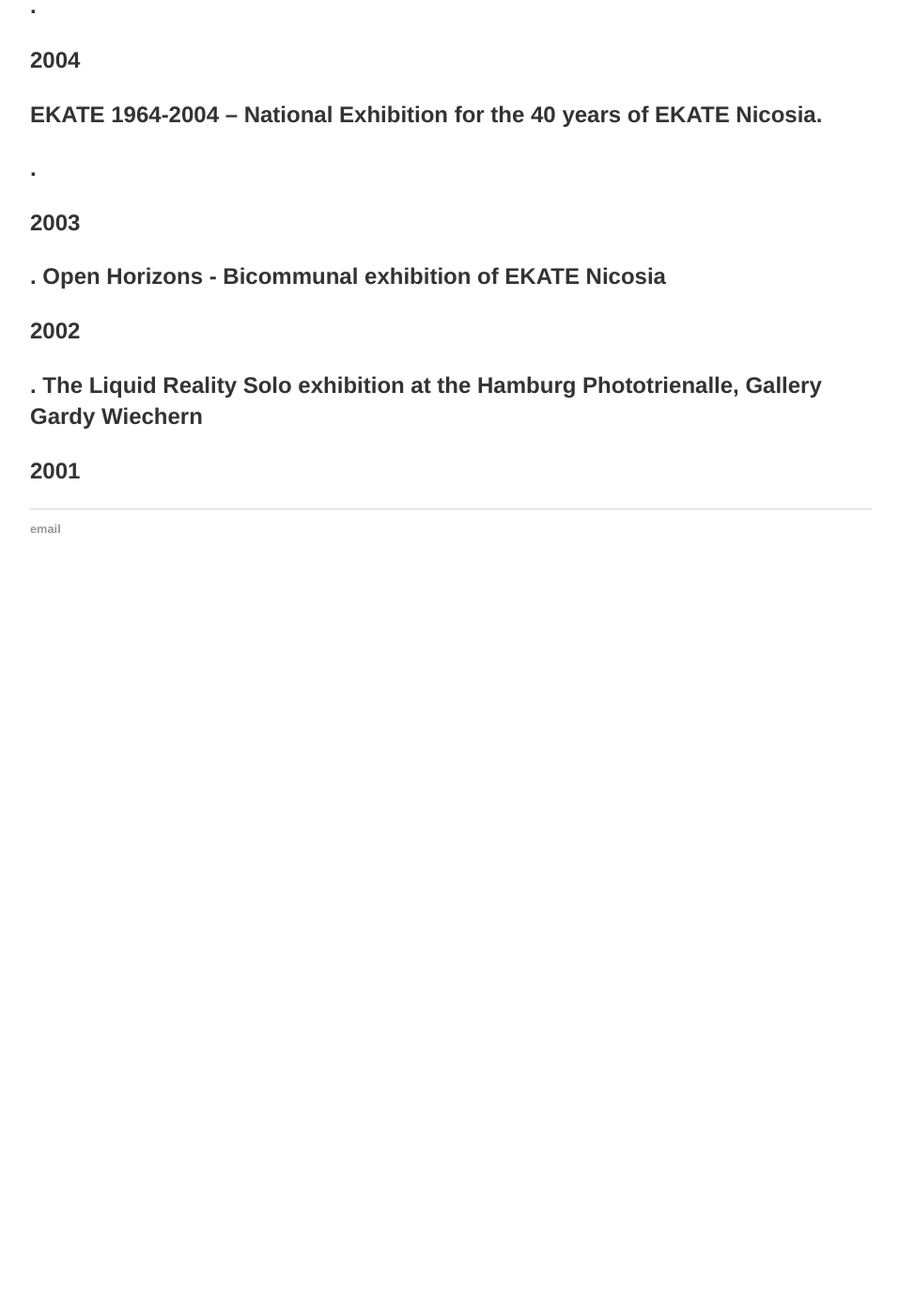
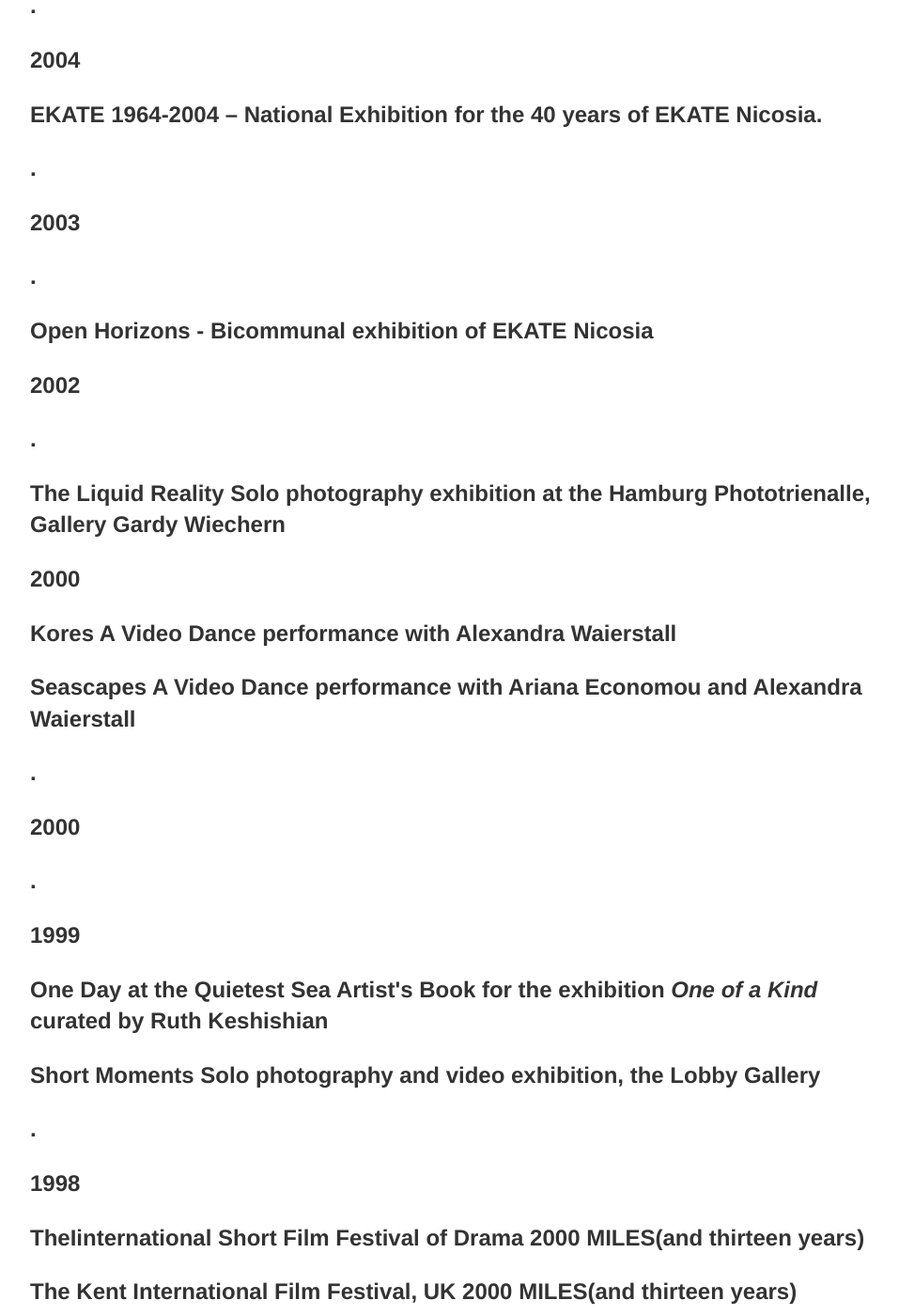
Before and after one commit to YiannosEconomou/Yiannos-E.net, a Jekyll site: the page built from cv.html, in a window 1280 px wide and 1400 px high, scrolled down 6068 px. Shown: the whole window at 94% size, without its empty margins (160-1117 px from the left). Built offline with Jekyll 4.4.1, drawn with Linux system fonts in a browser that asks for light colours; before the commit the page ends 6698 px from its top, so only the background shows below that.

Commit message:
Update cv.html

```diff
--- a/cv.html
+++ b/cv.html
@@ -119,11 +119,26 @@
 	<p>.
 	<p><b><strong>2003</b></strong>
 <p>.
-	<b>Open Horizons - Bicommunal exhibition of EKATE</b> Nicosia
+	<p><b>Open Horizons - Bicommunal exhibition of EKATE</b> Nicosia
 	<p><b><strong>2002</b></strong>
 <p>.
-	<b> The Liquid Reality</b> Solo exhibition at the Hamburg Phototrienalle, Gallery Gardy Wiechern<p>
-	<p><b><strong>2001</b></strong>
-	<p><b>
+	<p><b> The Liquid Reality</b> Solo photography exhibition at the Hamburg Phototrienalle, Gallery Gardy Wiechern<p>
+	<p><b><strong>2000</b></strong><p>
+	<p><b>Kores</b> A Video Dance performance with Alexandra Waierstall<p>
+	<p><b>Seascapes</b> A Video Dance performance with Ariana Economou and Alexandra Waierstall
+<p>.
+		<p><b><strong>2000</b></strong><p>
+<p>
+<p>.
+<p><b><strong>1999</b></strong>
+	<p><b>One Day at the Quietest Sea</b> Artist's Book for the exhibition <i>One of a Kind</i> curated by Ruth Keshishian<p>
+	<p><b>Short Moments</b>  Solo photography and video exhibition, the Lobby Gallery<p>
+	<p>.
 
+<p><b><strong>1998</b></strong>
+	<p><b> TheIinternational Short Film Festival of Drama</b> 2000 MILES(and thirteen years)
+<p><b> The Kent International Film Festival, UK</b> 2000 MILES(and thirteen years)
+
+<p>.
+<p>.
 </div><!-- /.blurb -->
```
